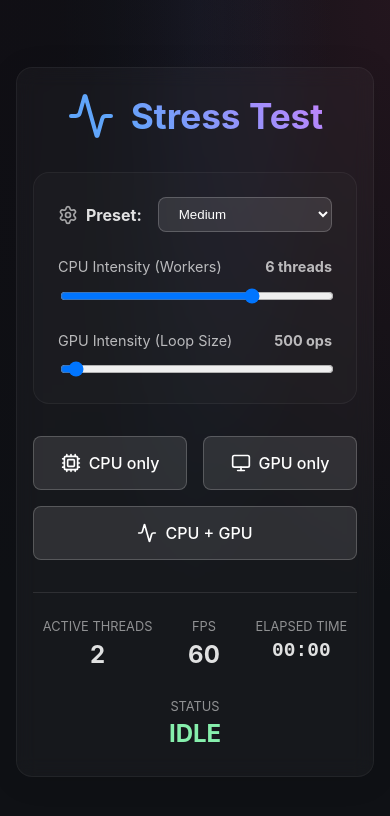
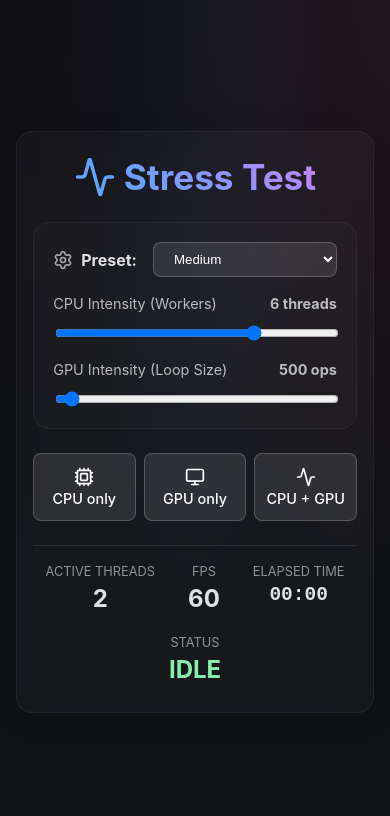
Before and after one commit to zubodub/stress-test-page, a React (Vite) app: page / in a window 390 px wide. Shown: the top 816 px of the page. Built offline with nearby package versions, Linux system fonts and the light colour scheme.

Commit message:
feat: redesign UI layout, add difficulty sliders, improve mobile responsiveness, and add FPS counter

```diff
--- a/src/App.tsx
+++ b/src/App.tsx
@@ -186,12 +186,12 @@ function App() {
     <>
       <canvas id="gpu-canvas"></canvas>
       <div className="glass-panel">
-        <div style={{ display: 'flex', alignItems: 'center', justifyContent: 'center', gap: '1rem', marginBottom: '2rem' }}>
-          <Activity color="#60a5fa" size={48} />
+        <div style={{ display: 'flex', alignItems: 'center', justifyContent: 'center', gap: '0.5rem', marginBottom: '1.5rem' }}>
+          <Activity color="#60a5fa" size={42} />
           <h1 style={{ margin: 0, lineHeight: 1 }}>Stress Test</h1>
         </div>
 
-        <div style={{ display: 'flex', flexDirection: 'column', gap: '1.5rem', marginBottom: '2rem', background: 'rgba(255,255,255,0.02)', padding: '1.5rem', borderRadius: '1rem', border: '1px solid rgba(255,255,255,0.05)' }}>
+        <div style={{ display: 'flex', flexDirection: 'column', gap: '1rem', marginBottom: '1.5rem', background: 'rgba(255,255,255,0.02)', padding: '1.2rem', borderRadius: '1rem', border: '1px solid rgba(255,255,255,0.05)' }}>
           <div style={{ display: 'flex', alignItems: 'center', justifyContent: 'space-between', gap: '1rem', flexWrap: 'wrap' }}>
             <div style={{ display: 'flex', alignItems: 'center', gap: '0.5rem' }}>
               <Settings size={20} style={{ opacity: 0.7 }} />
@@ -248,36 +248,36 @@ function App() {
           </div>
         </div>
 
-        <div style={{ display: 'flex', gap: '1rem', justifyContent: 'center', marginBottom: '2rem', flexWrap: 'wrap' }}>
+        <div style={{ display: 'flex', gap: '0.5rem', justifyContent: 'center', marginBottom: '1.5rem', flexWrap: 'wrap' }}>
           <button
             className={`btn ${cpuRunning && !gpuRunning ? 'active pulse' : ''}`}
             onClick={() => handleModeClick('cpu')}
-            style={{ flex: '1 1 0', minWidth: '120px', padding: '1rem 0.5rem' }}
+            style={{ flex: '1 1 0', minWidth: 0, padding: '0.8rem 0.2rem', fontSize: '0.9em', display: 'flex', flexDirection: 'column', alignItems: 'center', gap: '0.2rem' }}
           >
             <Cpu size={20} />
-            <span>CPU only</span>
+            <span style={{ whiteSpace: 'nowrap' }}>CPU only</span>
           </button>
 
           <button
             className={`btn ${!cpuRunning && gpuRunning ? 'active pulse' : ''}`}
             onClick={() => handleModeClick('gpu')}
-            style={{ flex: '1 1 0', minWidth: '120px', padding: '1rem 0.5rem' }}
+            style={{ flex: '1 1 0', minWidth: 0, padding: '0.8rem 0.2rem', fontSize: '0.9em', display: 'flex', flexDirection: 'column', alignItems: 'center', gap: '0.2rem' }}
           >
             <Monitor size={20} />
-            <span>GPU only</span>
+            <span style={{ whiteSpace: 'nowrap' }}>GPU only</span>
           </button>
 
           <button
             className={`btn ${cpuRunning && gpuRunning ? 'active pulse' : ''}`}
             onClick={() => handleModeClick('both')}
-            style={{ flex: '1 1 0', minWidth: '120px', padding: '1rem 0.5rem' }}
+            style={{ flex: '1 1 0', minWidth: 0, padding: '0.8rem 0.2rem', fontSize: '0.9em', display: 'flex', flexDirection: 'column', alignItems: 'center', gap: '0.2rem' }}
           >
             <Activity size={20} />
-            <span>CPU + GPU</span>
+            <span style={{ whiteSpace: 'nowrap' }}>CPU + GPU</span>
           </button>
         </div>
 
-        <div style={{ marginTop: '2rem', display: 'flex', justifyContent: 'space-around', borderTop: '1px solid rgba(255,255,255,0.1)', paddingTop: '1.5rem', flexWrap: 'wrap', gap: '1rem' }}>
+        <div style={{ marginTop: '1rem', display: 'flex', justifyContent: 'space-around', borderTop: '1px solid rgba(255,255,255,0.1)', paddingTop: '1rem', flexWrap: 'wrap', gap: '0.5rem' }}>
           <div>
             <div style={{ fontSize: '0.8em', opacity: 0.6 }}>ACTIVE THREADS</div>
             <div style={{ fontSize: '1.5em', fontWeight: 'bold' }}>{cpuRunning ? cpuIntensity : maxCores}</div>
```
